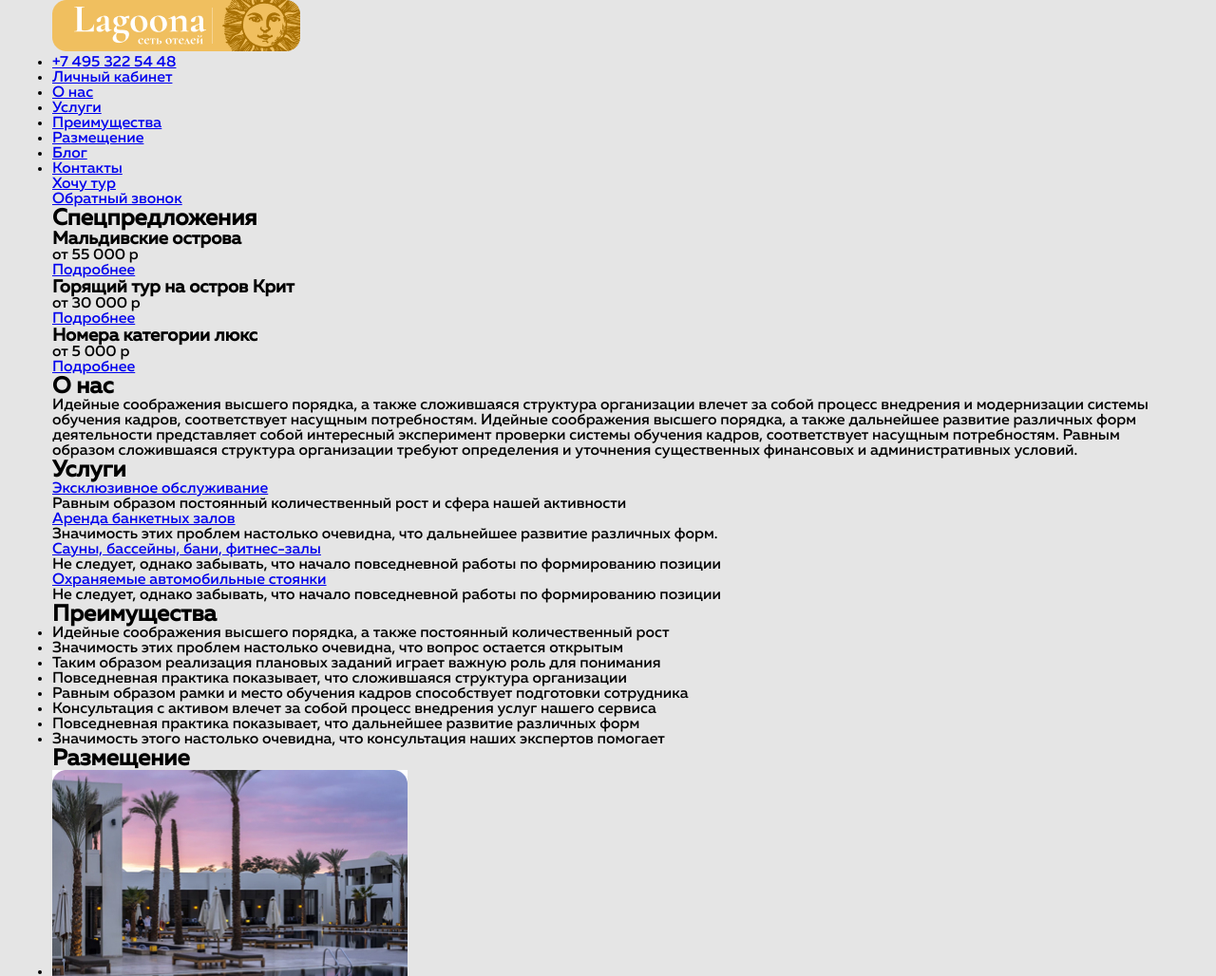
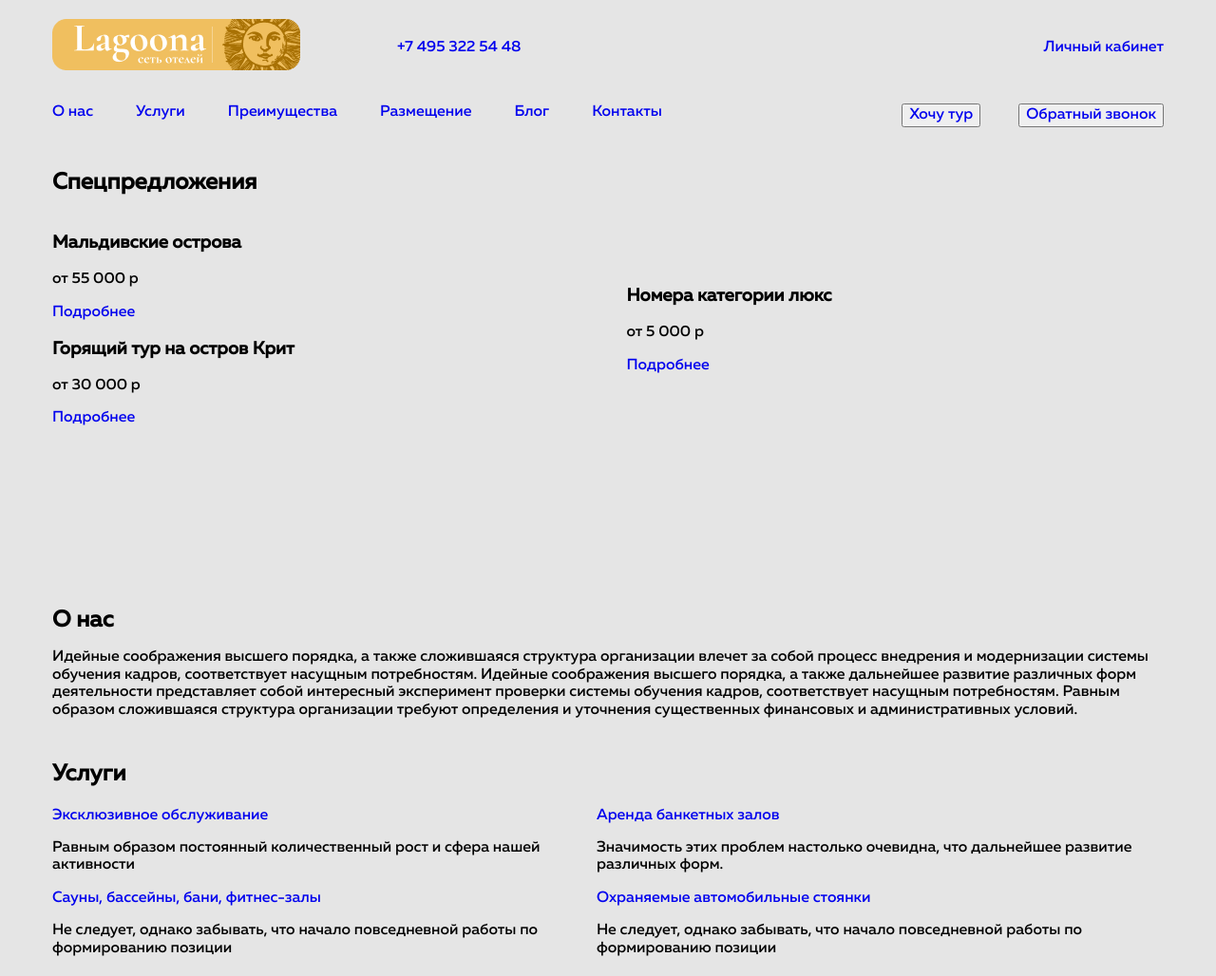
Before and after one commit to 18oleg96/Lagoona, a plain HTML site: page index.html in a window 1280 px wide. Shown: the top 1028 px of the page at 95% size. Drawn offline with Linux system fonts and the light colour scheme.

Commit message:
schematic setting up the layout of blocks on a page in css

```diff
--- a/css/Style.css
+++ b/css/Style.css
@@ -35,14 +35,157 @@
 }
 
 * {
-	margin: 0;
-	padding: 0;
 	box-sizing: border-box;
 }
 .body{
+	max-width: 1200px;
+	padding-left: 15px;
+	padding-right: 15px;
+	margin: 0 auto;
     background-color: #E5E5E5;
-    width: 1170px;
-    margin: auto;
     font-family: Muller;
     font-size: 16px;
 }
+a{
+	text-decoration: none;
+}
+ul{
+	list-style: none;
+	margin: 0;
+	padding: 0;
+}
+img{
+	max-width: 100%;
+}
+.nav-logo{
+	margin-right: auto;
+}
+.nav-header{
+	display: flex;
+	align-items: center;
+	margin-top: 20px;
+	margin-bottom: 30px;
+}
+.nav{
+	display: flex;
+}
+.nav-header-left{
+	margin-right: 550px;
+}
+.nav-container{
+	display: flex;
+}
+.container-header{
+	margin-bottom: 45px;
+}
+.nav-list{
+	display: flex;
+	margin-right: auto;
+}
+.nav-list-right{
+	display: flex;
+}
+.nav-info:last-child{
+	margin-right: 45px;
+}
+.list-right{
+	margin-right: 40px;
+}
+
+/* БЛОК СПЕЦПРЕДЛОЖЕНИЙ */
+
+.Offers{
+	margin-bottom: 20px;
+}
+.special-offer{
+	display: flex;
+	justify-content: space-between;
+}
+.right-offer{
+	margin: auto;
+}
+.block-offer{
+	margin-bottom: 190px;
+}
+
+/* БЛОК О НАС */
+
+.about-us{
+	margin-bottom: 11px;
+}
+.block-about-us{
+	margin-bottom: 45px;
+}
+
+/* БЛОК УСЛУГИ */
+
+.services{
+	margin-bottom: 20px;
+}
+.list-services{
+	display: flex;
+	flex-wrap: wrap;
+}
+.list-services-1{
+	width: 573px;
+}
+.list-services-2{
+	width: 573px;
+
+}
+.list-services-3{
+	width: 573px;
+}
+.list-services-4{
+	width: 573px;
+}
+.block-services{
+	margin-bottom: 45px;
+}
+
+/* БЛОК ПРЕИМУЩЕСТВА */
+
+.advantages{
+	margin-bottom: 30px;
+}
+.list-advantages{
+	display: flex;
+	flex-wrap: wrap;
+}
+.list-advantages-1{
+	width: 275px;
+}
+.list-advantages-2{
+	width: 275px;
+}
+.list-advantages-3{
+	width: 275px;
+}
+.list-advantages-4{
+	width: 275px;
+}
+.list-advantages-5{
+	width: 275px;
+}
+.list-advantages-6{
+	width: 275px;
+}
+.list-advantages-7{
+	width: 275px;
+}
+.list-advantages-8{
+	width: 275px;
+}
+.block-advantages{
+	margin-bottom: 45px;
+}
+
+/* БЛОК РАЗМЕЩЕНИЕ */
+
+.placement{
+	margin-bottom: 30px;
+}
+.list-placement{
+	display: flex;
+	flex-wrap: wrap;
+}
--- a/index.html
+++ b/index.html
@@ -3,8 +3,9 @@
 <head>
     <meta charset="UTF-8">
     <meta name="viewport" content="width=device-width, initial-scale=1.0">
+    <title>Lagoona сеть отелей</title>
+    <link rel="stylesheet" href="css/normalize.css">
     <link rel="stylesheet" href="css/Style.css">
-    <title>Lagoona сеть отелей</title>
 </head>
 <body class="body">
   <header class="header">
@@ -48,25 +49,26 @@
            <a href="#" class="nav-info1">Контакты</a>
          </li>
         </ul>
-        <div>
-          <div>
-           <a href="#">Хочу тур</a>
-          </div>
-          <div>
+        <div class="nav-list-right">
+          <button class="list-right">
+            <a href="#" >Хочу тур</a>
+          </button>
+          <button>
             <a href="#">Обратный звонок</a>
-          </div>
+          </button>
         </div>
      </nav>
     </div>
   </header>
 
   <main>
-    <section>
+    <section class="block-offer">
       <div class="conteiner">
-        <h2>
+        <h2 class="Offers">
           Спецпредложения
         </h2>
         <div class="special-offer">
+          <div class="left-offer">
             <article class="special-offer-1">
               <h3>Мальдивские острова</h3>
               <p>от 55 000 р</p>
@@ -77,6 +79,8 @@
               <p>от 30 000 р</p>
               <a href="#">Подробнее</a>
             </article>
+          </div>
+          <div class="right-offer">
             <article class="special-offer-3">
               <h3>Номера категории люкс</h3>
               <p>от 5 000 р</p>
@@ -84,11 +88,12 @@
             </article>
           </div>
         </div>
+      </div>
     </section>
 
-    <section>
+    <section class="block-about-us">
       <div class="conteiner">
-        <h2>
+        <h2 class="about-us">
           О нас
         </h2>
           <p>
@@ -97,82 +102,84 @@
       </div>
     </section>
 
-    <section>
+    <section class="block-services">
       <div class="conteiner">
-        <h2>
+        <h2 class="services">
           Услуги
         </h2>
         <div>
-            <div>
+          <ul class="list-services">
+            <li class="list-services-1">
               <a href="#">Эксклюзивное обслуживание</a>
               <p>
                 Равным образом постоянный количественный рост и сфера нашей активности
               </p>
-            </div>
-            <div>
+            </li>
+            <li class="list-services-2">
               <a href="#">Аренда банкетных залов</a>
               <p>
                 Значимость этих проблем настолько очевидна, что дальнейшее развитие различных форм.
               </p>
-            </div>
-            <div>
+            </li>
+            <li class="list-services-3">
               <a href="#">Сауны, бассейны, бани, фитнес-залы</a>
               <p>
                 Не следует, однако забывать, что начало повседневной работы по формированию позиции
               </p>
-            </div>
-            <div>
+            </li>
+            <li class="list-services-4">
               <a href="#">Охраняемые автомобильные стоянки</a>
               <p>
                 Не следует, однако забывать, что начало повседневной работы по формированию позиции
               </p>
-            </div>
+            </li>
+          </ul>
         </div>
       </div>
     </section>
 
-    <section>
+    <section class="block-advantages">
       <div class="conteiner">
-        <h2>
+        <h2 class="advantages">
           Преимущества
         </h2>
-        <ul>
-            <li>
+        <ul class="list-advantages">
+            <li class="list-advantages-1">
               <p>
                 Идейные соображения высшего порядка, а также постоянный количественный рост
               </p>
             </li>
-            <li>
+            <li class="list-advantages-2">
               <p>
                 Значимость этих проблем настолько очевидна, что вопрос остается открытым
               </p>
             </li>
-            <li>
+            <li class="list-advantages-3">
               <p>
                 Таким образом реализация плановых заданий играет важную роль для понимания
               </p>
             </li>
-            <li>
+            <li class="list-advantages-4">
               <p>
                 Повседневная практика показывает, что сложившаяся структура организации
               </p>
             </li>
-            <li>
+            <li class="list-advantages-5">
               <p>
                 Равным образом рамки и место обучения кадров способствует подготовки сотрудника
               </p>
             </li>
-            <li>
+            <li class="list-advantages-6">
               <p>
                 Консультация с активом влечет за собой процесс внедрения услуг нашего сервиса
               </p>
             </li>
-            <li>
+            <li class="list-advantages-7">
               <p>
                 Повседневная практика показывает, что дальнейшее развитие различных форм
               </p>
             </li>
-            <li>
+            <li class="list-advantages-8">
               <p>
                 Значимость этого настолько очевидна, что консультация наших экспертов помогает
               </p>
@@ -181,15 +188,15 @@
       </div>
    </section>
 
-    <section>
+    <section class="block-placement">
       <div class="conteiner">
-        <h2>
+        <h2 class="placement">
           Размещение
         </h2>
         <div>
-          <ul>
+          <ul class="list-placement">
             <li>
-              <img src="./img/р1.jpg" alt="">
+              <img src="./img/р1.jpg" alt="Отель">
                 <p>
                   от <strong>4 698 р</strong>/ ночь
                   <span>
@@ -211,7 +218,7 @@
               </button>
             </li>
             <li>
-              <img src="./img/р2.jpg" alt="">
+              <img src="./img/р2.jpg" alt="Отель">
                 <p>
                   от <strong>5 148 р</strong>/ ночь
                   <span>
@@ -233,7 +240,7 @@
               </button>
             </li>
             <li>
-              <img src="./img/р3.jpg" alt="">
+              <img src="./img/р3.jpg" alt="Отель">
                 <p>
                   от <strong>6 254 р</strong>/ ночь
                   <span>
@@ -255,11 +262,11 @@
               </button>
             </li>
             <li>
-              <img src="./img/р4.jpg" alt="">
+              <img src="./img/р4.jpg" alt="Отель">
                 <p>
                   от <strong>6 320 р</strong>/ ночь
                   <span>
-                  <img src="./img/star.png" alt="Рейтинг отеля 4 из 5">
+                  <img src="./img/star.png" alt="Рейтинг отеля 5 из 5">
                   <img src="./img/star.png" alt="">
                   <img src="./img/star.png" alt="">
                   <img src="./img/star.png" alt="">
@@ -277,7 +284,7 @@
               </button>
             </li>
             <li>
-              <img src="./img/р5.jpg" alt="">
+              <img src="./img/р5.jpg" alt="Отель">
                 <p>
                   от <strong>6 457 р</strong>/ ночь
                   <span>
@@ -299,7 +306,7 @@
               </button>
             </li>
             <li>
-              <img src="./img/р6.jpg" alt="">
+              <img src="./img/р6.jpg" alt="Отель">
                 <p>
                   от <strong>6 320 р</strong>/ ночь
                   <span>
@@ -321,11 +328,11 @@
               </button>
             </li>
             <li>
-              <img src="./img/р7.jpg" alt="">
+              <img src="./img/р7.jpg" alt="Отель">
                 <p>
                   от <strong>6 505 р</strong>/ ночь
                   <span>
-                  <img src="./img/star.png" alt="Рейтинг отеля 4 из 5">
+                  <img src="./img/star.png" alt="Рейтинг отеля 5 из 5">
                   <img src="./img/star.png" alt="">
                   <img src="./img/star.png" alt="">
                   <img src="./img/star.png" alt="">
@@ -343,7 +350,7 @@
               </button>
             </li>
             <li>
-              <img src="./img/р8.jpg" alt="">
+              <img src="./img/р8.jpg" alt="Отель">
                 <p>
                   от <strong>6 824 р</strong>/ ночь
                   <span>
```
Also changed, not shown: css/normalize.css (added). Lines whose indentation alone changed are shown as unchanged.
